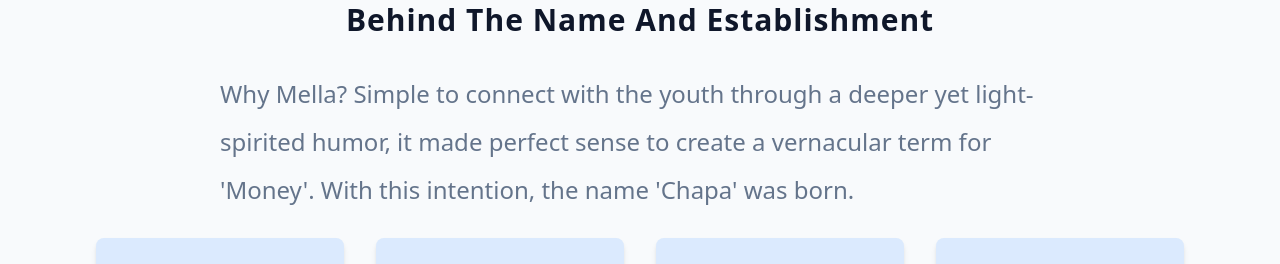
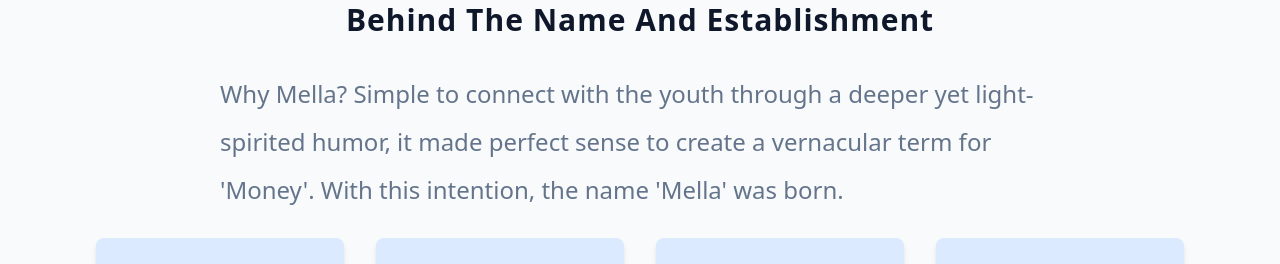
Before and after one commit to a2sv-mella/web-app, a React (Vite) app in the folder client/: page /about in a window 1280 px wide. Shown: the part 158-422 px from the top of the page. Built offline with nearby package versions, Linux system fonts and the light colour scheme.

Commit message:
About Page

```diff
--- a/client/src/components/Aboutbody.jsx
+++ b/client/src/components/Aboutbody.jsx
@@ -7,7 +7,7 @@
       <h2 className="text-3xl font-bold text-center mb-8">
         Behind the Name and Establishment
       </h2>
-      <p className="text-2xl m-auto mb-2"> Why Mella? Simple to connect with the youth through a deeper yet light-spirited humor, it made perfect sense to create a vernacular term for 'Money'. With this intention, the name 'Chapa' was born.</p>
+      <p className="text-2xl m-auto mb-2"> Why Mella? Simple to connect with the youth through a deeper yet light-spirited humor, it made perfect sense to create a vernacular term for 'Money'. With this intention, the name 'Mella' was born.</p>
       <div className="grid grid-cols-1 md:grid-cols-2 lg:grid-cols-4 gap-8">
         {aboutCards.map((cardData, index) => (
           <ServiceCard
```
